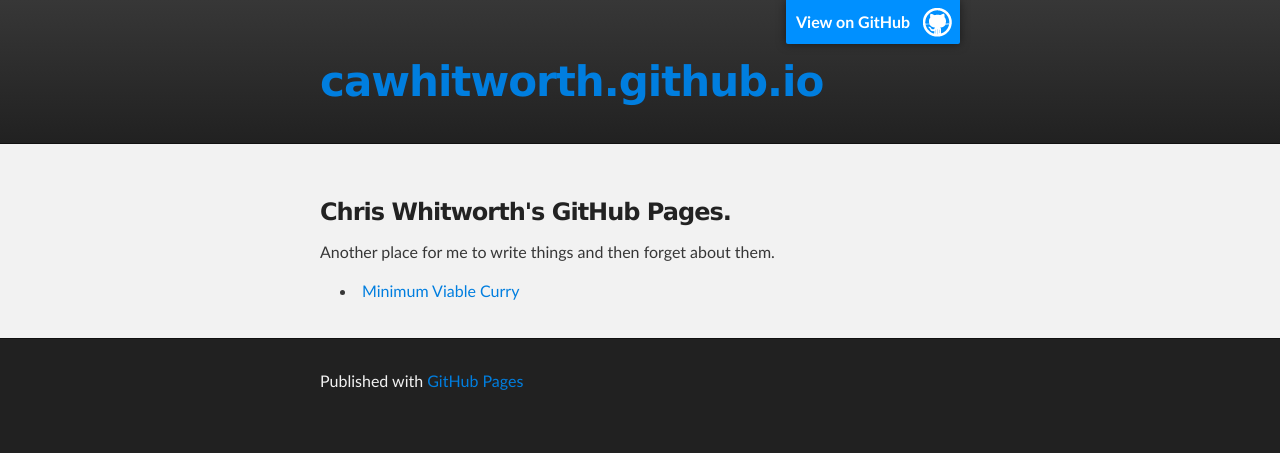
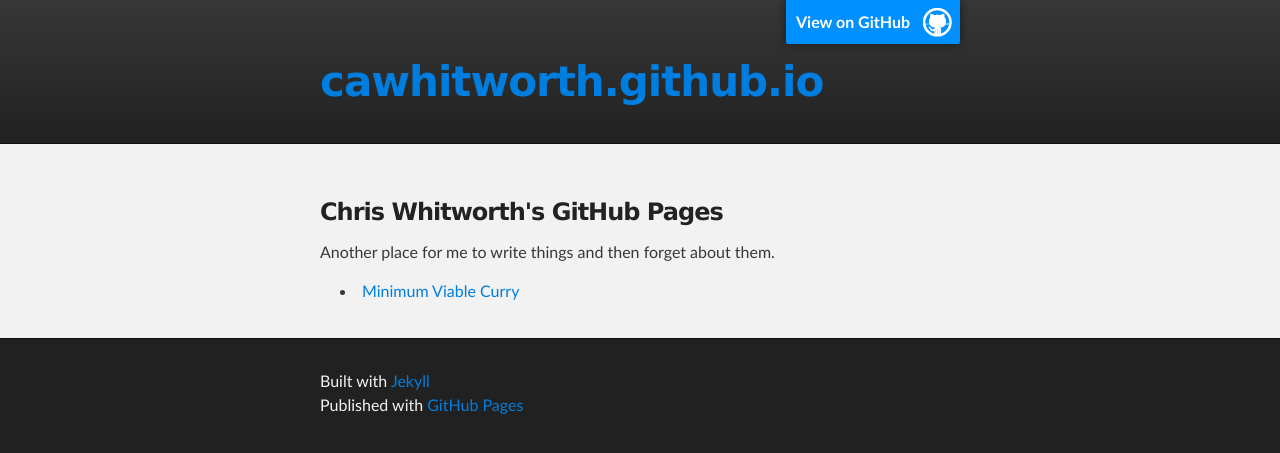
Before and after one commit to cawhitworth/cawhitworth.github.io, a Jekyll site: the page built from index.html, in a window 1280 px wide. Shown: the top 453 px of the page. Built offline with Jekyll 4.4.1, drawn with Linux system fonts in a browser that asks for light colours.

Commit message:
Layout and index tweaks

```diff
--- a/_layouts/default.html
+++ b/_layouts/default.html
@@ -21,7 +21,7 @@
     <div id="header_wrap" class="outer">
         <header class="inner">
           <a id="forkme_banner" href="https://github.com/cawhitworth">View on GitHub</a>
-          <h1 id="project_title"><a href="http://cawhitworth.github.io">cawhitworth.github.io</a></h1>
+          <h1 id="project_title"><a href="/">cawhitworth.github.io</a></h1>
         </header>
     </div>
 
@@ -35,7 +35,10 @@
     <!-- FOOTER  -->
     <div id="footer_wrap" class="outer">
       <footer class="inner">
-        <p>Published with <a href="http://pages.github.com">GitHub Pages</a></p>
+        <p>
+          Built with <a href="http://jekyllrb.com">Jekyll</a><br />
+          Published with <a href="http://pages.github.com">GitHub Pages</a>
+        </p>
       </footer>
     </div>
 
--- a/index.html
+++ b/index.html
@@ -2,7 +2,12 @@
 layout: default
 title: cawhitworth.github.io
 ---
-<h3><a name="chris-whitworths-github-pages" class="anchor" href="#chris-whitworths-github-pages"><span class="octicon octicon-link"></span></a>Chris Whitworth's GitHub Pages.</h3>
+<h3>
+  <a name="chris-whitworths-github-pages" class="anchor" href="#chris-whitworths-github-pages">
+    <span class="octicon octicon-link"></span>
+  </a>
+  Chris Whitworth's GitHub Pages
+</h3>
 <p>Another place for me to write things and then forget about them.</p>
 <ul>
   {% for post in site.posts %}
```
